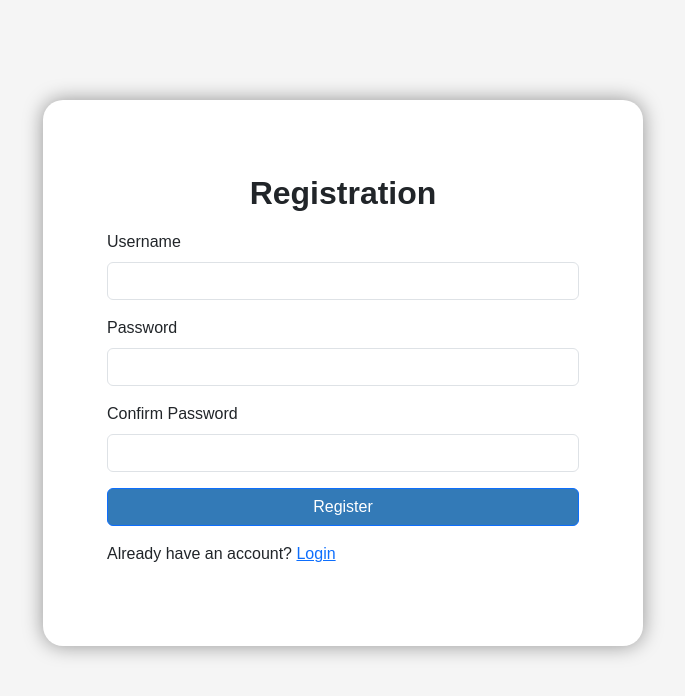
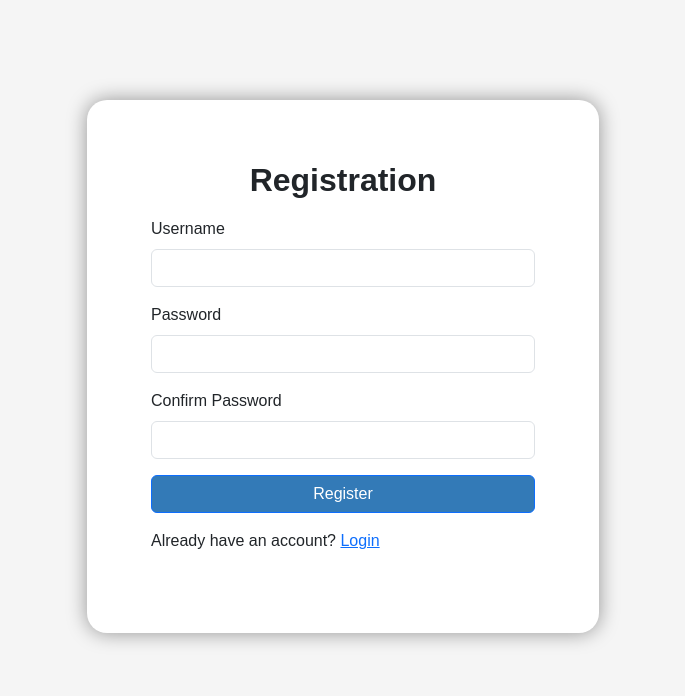
Before and after one commit to CelynChew/CITS3403, a Flask app: page /register in a window 1280 px wide. Shown: the top 696 px of the page, without its empty margins (297-982 px from the left). Run offline with Flask 3, Linux system fonts and the light colour scheme; some libraries are stand-ins or nearby versions.

```diff
--- a/app/static/css/login-m.css
+++ b/app/static/css/login-m.css
@@ -28,7 +28,7 @@ label, input {
 }
 
 input[type="text"] {
-    width: calc(100% - 30px);
+    width: calc(100% - 3%);
     padding: 10px;
     border: 1px solid rgb(204, 204, 204); /* Light gray border */
     border-radius: 5px;
--- a/app/static/css/login.css
+++ b/app/static/css/login.css
@@ -27,7 +27,7 @@ label, input {
 }
 
 input[type="text"] {
-    width: calc(100% - 30px);
+    width: calc(100% - 6%);
     padding: 10px;
     border: 1px solid rgb(204, 204, 204); /* Light gray border */
     border-radius: 5px;
--- a/app/static/css/register.css
+++ b/app/static/css/register.css
@@ -5,11 +5,10 @@ body {
 
 .container {
     width: 90%;
-    max-width: 600px;
     margin: 100px auto;
     background: white;
     padding: 5%;
-    padding-top: 2%;
+    padding-top: 1%;
     border-radius: 20px;
     box-shadow: 0 0 20px rgba(0, 0, 0, 0.4);
 }
@@ -38,3 +37,12 @@ label {
     margin-top: 10px; /* Adding margin to separate error message from the button */
     text-align: center; /* Center aligning the error message */
 }
+
+/* Media query for desktop */
+@media only screen and (min-width: 900px) {
+    .container {
+        width: 60%;
+        max-width: 40%;
+        padding-bottom: 5%;
+    }
+}
--- a/app/static/js/chatroom.js
+++ b/app/static/js/chatroom.js
@@ -392,7 +392,7 @@ function showTutorial() {
 
 // Function to check if the screen size is small
 function isMobile() {
-    return window.innerWidth <= 768;
+    return window.innerWidth <= 900;
 }
 
 let isMobileScreen = isMobile(); // Store initial screen size state
--- a/app/templates/login-m.html
+++ b/app/templates/login-m.html
@@ -61,7 +61,7 @@
     <script>
         // Function to check if the screen size is small
         function isMobile() {
-            return window.innerWidth <= 768;
+            return window.innerWidth <= 900;
         }
 
         let isMobileScreen = isMobile(); // Store initial screen size state
--- a/app/templates/login.html
+++ b/app/templates/login.html
@@ -89,7 +89,7 @@
     <script>
         // Function to check if the screen size is small
         function isMobile() {
-            return window.innerWidth <= 768;
+            return window.innerWidth <= 900;
         }
 
         // Function to switch between desktop and mobile content
```
Also changed, not shown: README.md.
